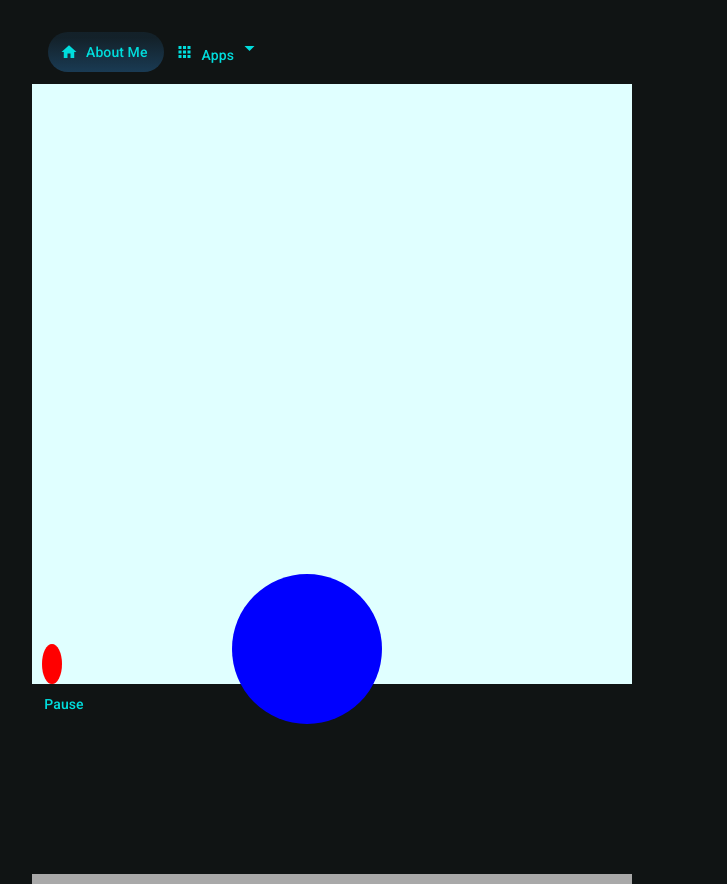
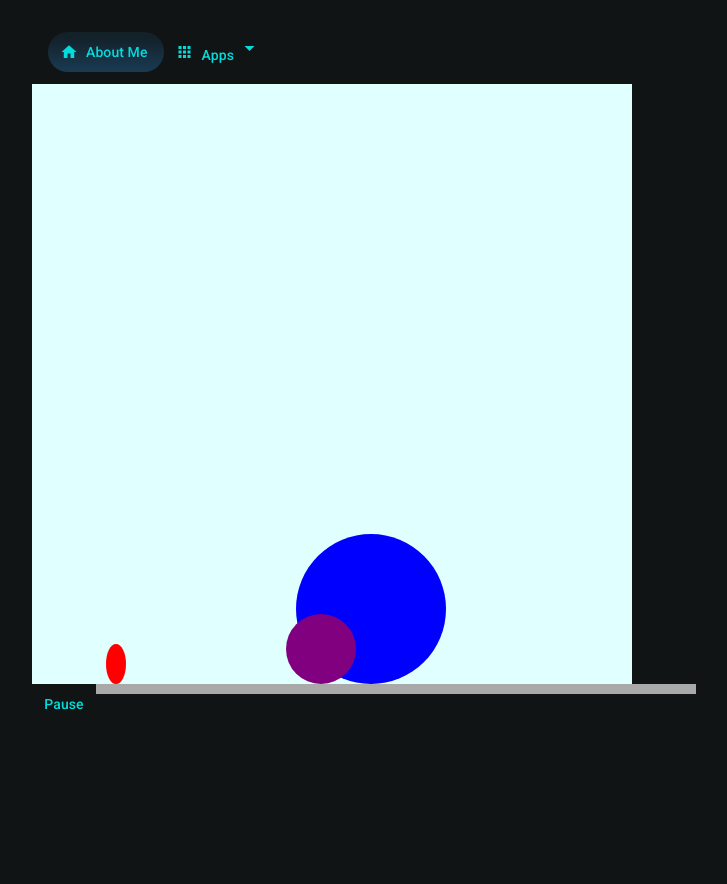
Before and after one commit to ArunOsborn/Portfolio, an Angular app in the folder frontend/portfolio/: page /apps/physics-sim in a window 1280 px wide. Shown: the whole page, without its empty margins (96-823 px from the left). After the commit the page ends 820 px from the top, so only its background shows below. Built offline with nearby package versions, Linux system fonts and the light colour scheme.

Commit message:
fix(physics-sim): positioning of objects in window

```diff
--- a/frontend/portfolio/src/app/apps/physics-sim/physics-sim.html
+++ b/frontend/portfolio/src/app/apps/physics-sim/physics-sim.html
@@ -2,8 +2,8 @@
     @for (object of physObjects(); track object) {
         <div
             class="physics-object"
-            [style.left.px]="object.position.x"
-            [style.top.px]="object.position.y"
+            [style.left.px]="object.position.x+offsetX"
+            [style.top.px]="object.position.y+offsetY"
             [style.width.px]="object.size.width"
             [style.height.px]="object.size.height"
             [style.backgroundColor]="object.colour"
--- a/frontend/portfolio/src/app/apps/physics-sim/physics-sim.scss
+++ b/frontend/portfolio/src/app/apps/physics-sim/physics-sim.scss
@@ -10,7 +10,7 @@
     width: 20px;
     height: 20px;
     background-color: coral;
-    position: relative;
+    position: absolute;
 }
 
 .circle
--- a/frontend/portfolio/src/app/apps/physics-sim/physics-sim.ts
+++ b/frontend/portfolio/src/app/apps/physics-sim/physics-sim.ts
@@ -13,6 +13,9 @@ export class PhysicsSim {
 	physObjects = signal<PhysObject[]>([]);
     gravityAcceleration: number = 0.01;
 
+	offsetX = 192; // Offset for physics window
+	offsetY = 84;
+
     isPaused = signal(false);
 
     constructor()
@@ -20,13 +23,15 @@ export class PhysicsSim {
         const objects = [
             new PhysObject({posX: 10, posY: 10, width: 20, height: 40, colour: 'red'}),
             new PhysObject({posX: 200, posY: 200, width: 150, height: 150, colour: 'blue'}),
+            new PhysObject({posX: 190, posY: 60, width: 70, height: 70, colour: 'purple'}),
+
             new PhysObject({posX: 0, posY: 600, width: 600, height: 10, colour: 'darkgrey', isStatic: true, shape: "rectangle"})
         ];
         this.physObjects.set(objects);
 
         setInterval(() => {
             this.simulateTick();
-        }, 10);
+        }, 1);
     }
 
     simulateTick()
```
